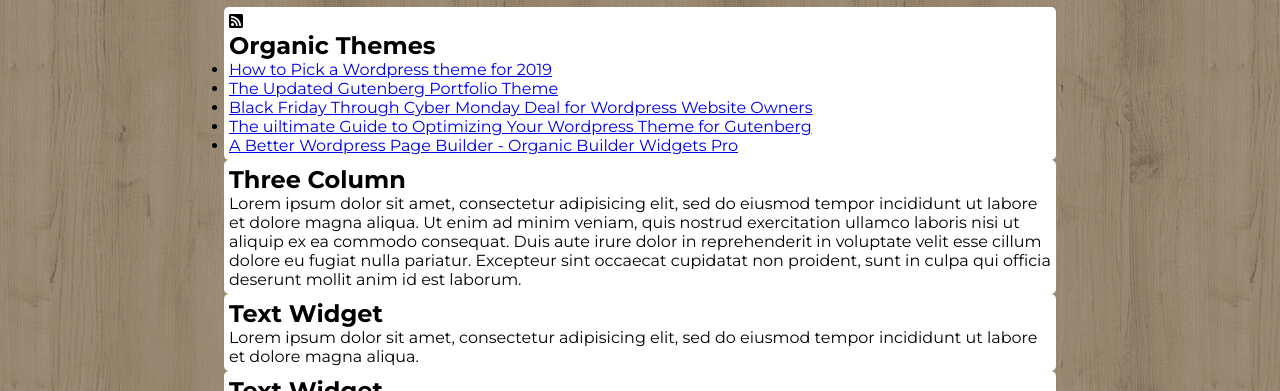
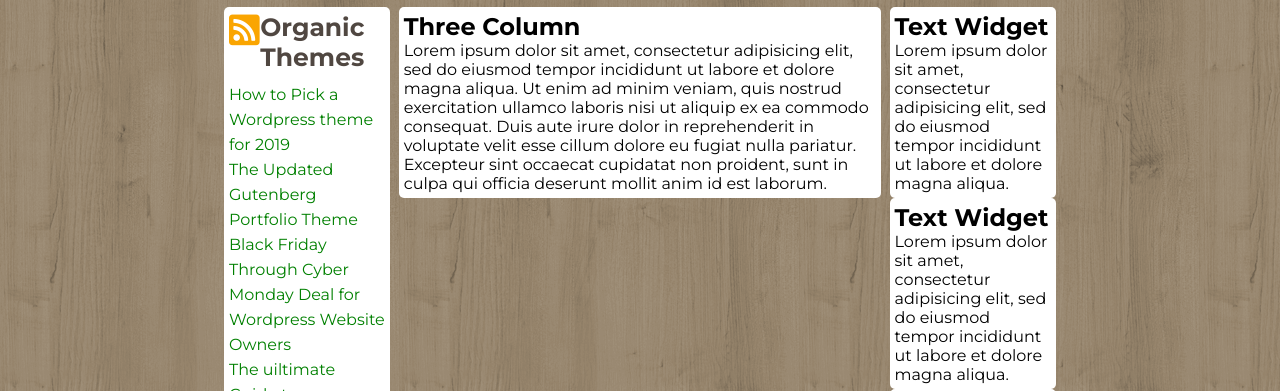
Before and after one commit to Gast00n/htmlcss-wp, a plain HTML site: page index.html in a window 1280 px wide. Shown: the part 374-765 px from the top of the page. Drawn offline with Linux system fonts and the light colour scheme.

Commit message:
Left Column Done

```diff
--- a/css/styles.css
+++ b/css/styles.css
@@ -7,6 +7,10 @@
 body {
   background-image: url('../img/natural-pattern.png');
   font-family: 'Montserrat', sans-serif;
+}
+
+a {
+  color: green;
 }
 
 .container {
@@ -83,18 +87,60 @@ main::after {
 
 /* Colonna SX */
 
-.left-col .org-img i {
-  color:#faa501;
-  font-size: 14px;
+.col-left,
+.col-right {
+  width:20%;
+  float:left;
 }
 
-.left-col .org-heading h2 {
-  color:#504741;
-  font-size: 14px;
+.col-left .org-header {
+  margin-bottom: 10px;
 }
 
+.col-left  .org-header::after {
+  content: '';
+  display: table;
+  clear:both;
+}
 
+.col-left .org-img {
+  float:left;
+  width: 20%;
+}
+
+.col-left .org-heading {
+  float:left;
+  width: 80%;
+}
+
+.col-left .org-img i {
+  color:#faa501;
+  font-size: 35px;
+}
+
+.col-left .org-heading h2 {
+  color:#504741;
+  font-size: 25px;
+}
+
+/* Menu Secondario */
+
+ul.secondary-menu {
+  list-style: none;
+  line-height: 25px;
+  font-size: 16px;
+}
+
+ul.secondary-menu li a {
+  text-decoration: none;
+}
 
 /* Colonna Centrale */
 
+.col-center {
+  float:left;
+  width:58%;
+  margin: 0 1%;
+}
+
 /* Colonna DX */
```
